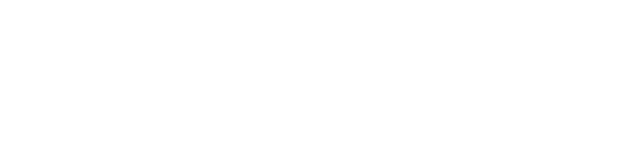
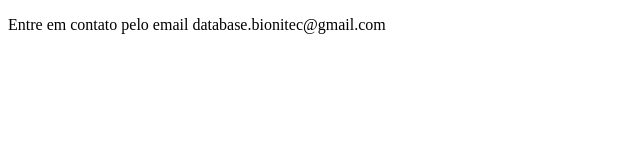
Before and after one commit to DevIgorVernaschi/sistema-de-cadastro, a plain HTML site: page contato.html in a window 1280 px wide. Shown: the whole page, without its empty margins (0-640 px from the left). Drawn offline with Linux system fonts and the light colour scheme.

Commit message:
adicionando email de contato

```diff
--- a/contato.html
+++ b/contato.html
@@ -4,8 +4,9 @@
     <meta charset="UTF-8">
     <meta http-equiv="X-UA-Compatible" content="IE=edge">
     <meta name="viewport" content="width=device-width, initial-scale=1.0">
-    <title>Contato
-    </title>
+    <title>Contato</title>
+    <p>Entre em contato pelo email database.bionitec@gmail.com</p>
+
 </head>
 <body>
 
```
